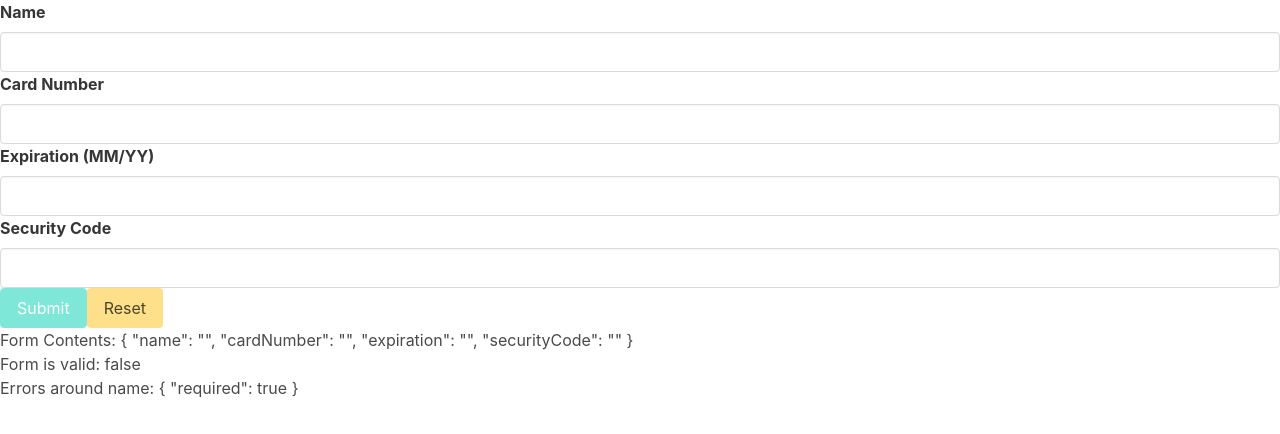
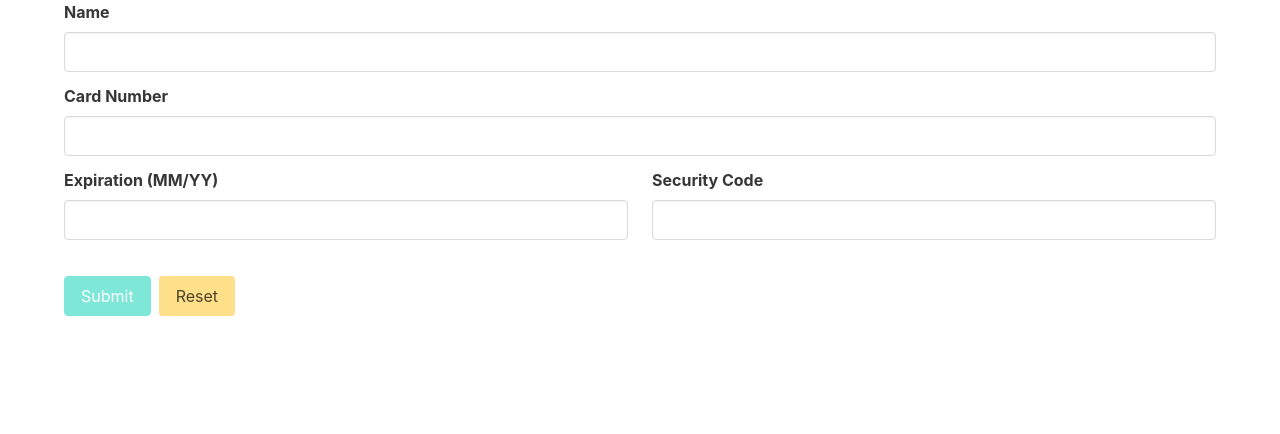
Before and after one commit to rcvrygirl/credit-card-form, an Angular app: page / in a window 1280 px wide. Shown: the top 434 px of the page. Built offline with nearby package versions, Linux system fonts and the light colour scheme.

Commit message:
cleanup styling

```diff
--- a/src/app/app.component.html
+++ b/src/app/app.component.html
@@ -1 +1,3 @@
-<app-card-form></app-card-form>
+<div class="container">
+    <app-card-form></app-card-form>
+</div>
--- a/src/app/card-form/card-form.component.html
+++ b/src/app/card-form/card-form.component.html
@@ -1,15 +1,16 @@
 <form [formGroup]="cardForm" (ngSubmit)="onSubmit()">
 <app-input label="Name" [control]="cardForm.get('name')"></app-input>
 <app-input label="Card Number" [control]="cardForm.get('cardNumber')"></app-input>
-<app-input label="Expiration (MM/YY)" [control]="cardForm.get('expiration')"></app-input>
-<app-input label="Security Code" [control]="cardForm.get('securityCode')"></app-input>
-<button class="button is-primary" [disabled]="cardForm.invalid" type="submit">Submit</button>
-<button class="button is-warning" type="button" (click)="onResetClick()">
-    Reset
-</button>
+<div class="columns">
+    <div class="column">
+        <app-input label="Expiration (MM/YY)" [control]="cardForm.get('expiration')"></app-input>
+    </div>
+    <div class="column">
+        <app-input label="Security Code" [control]="cardForm.get('securityCode')"></app-input>
+    </div>
+</div>
+<div class="buttons">
+    <button class="button is-primary" [disabled]="cardForm.invalid" type="submit">Submit</button>
+    <button class="button is-warning" type="button" (click)="onResetClick()">Reset</button>
+</div>
 </form>
-
-<div>Form Contents: {{ cardForm.value | json }}</div>
-<div>Form is valid: {{ cardForm.valid }}</div>
-
-<div>Errors around name: {{ cardForm.controls['name'].errors | json }}</div>
--- a/src/app/input/input.component.css
+++ b/src/app/input/input.component.css
@@ -0,0 +1,3 @@
+.field {
+    margin-bottom: 0.75rem;
+}
```
